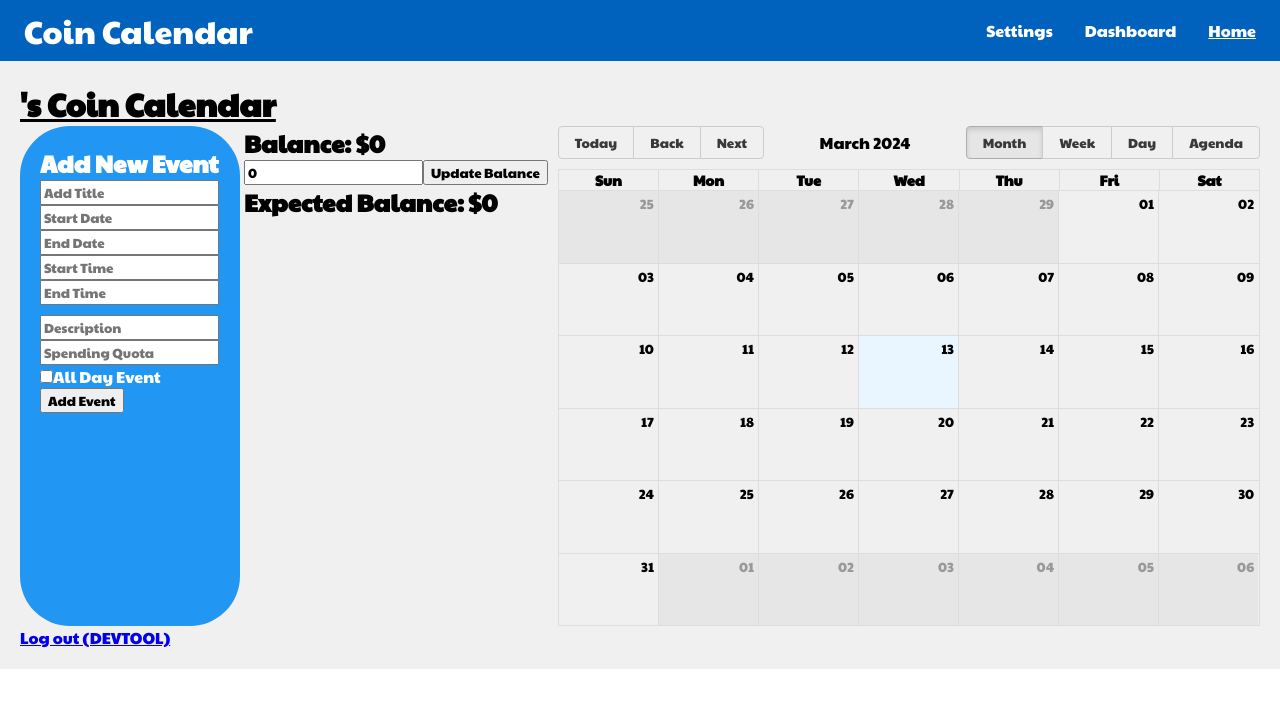
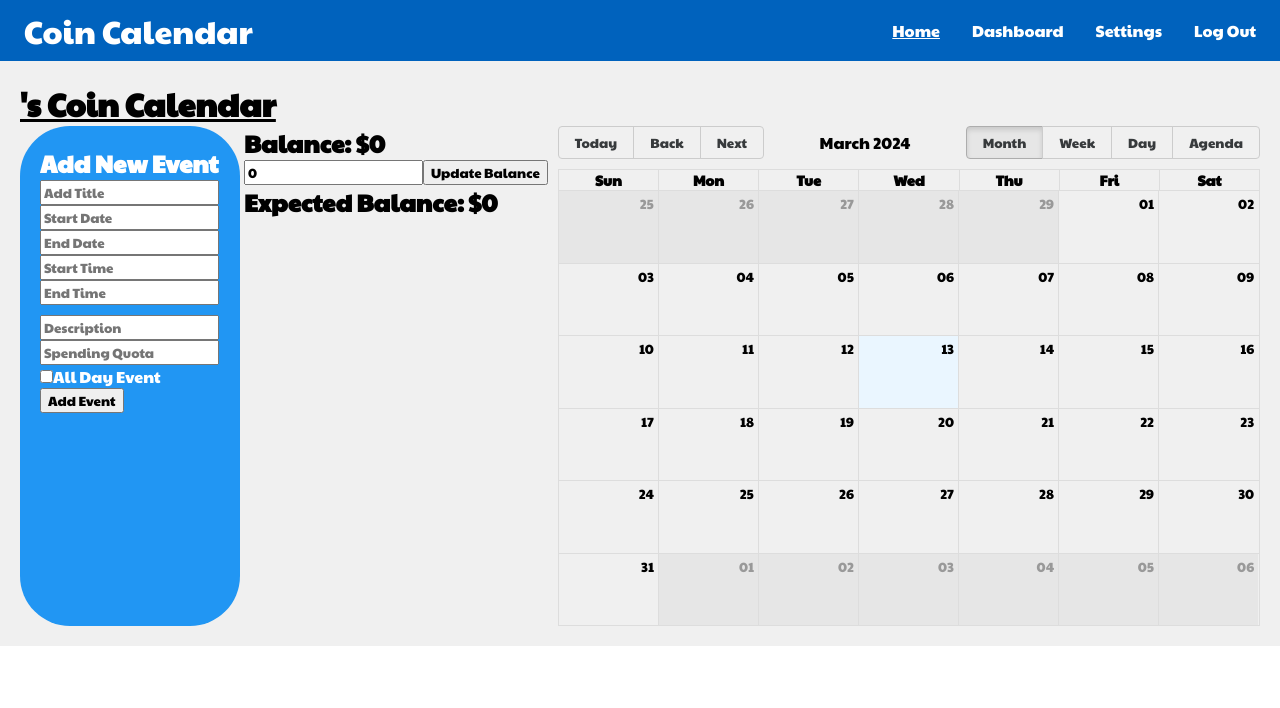
Before and after one commit to joeduman/Coin-Calendar, a React (Create React App) app: page /home in a window 1280 px wide. Shown: the top 708 px of the page. Built offline with nearby package versions, Linux system fonts and the light colour scheme.

Commit message:
Update home.js

```diff
--- a/src/pages/home.js
+++ b/src/pages/home.js
@@ -99,9 +99,10 @@ export default function HomePage() {
       <nav className="navbar">
         <a href="/" className="site-title">Coin Calendar</a>
         <ul>
+            <li className="active"><a href="/home">Home</a></li>
+            <li><a href="/dashboard">Dashboard</a></li>
             <li><a href="/settings">Settings</a></li>
-            <li><a href="/dashboard">Dashboard</a></li>
-            <li className="active"><a href="/home">Home</a></li>
+            <li><a href="/">Log Out</a></li>
         </ul>
       </nav>
       <div className="App">
@@ -216,7 +217,6 @@ export default function HomePage() {
           <button onClick={handleRemoveEvent}>Remove Event</button>
         </div>
       )}
-    <a href="/">Log out (DEVTOOL)</a>
     </div>
     </div>
   );
```
